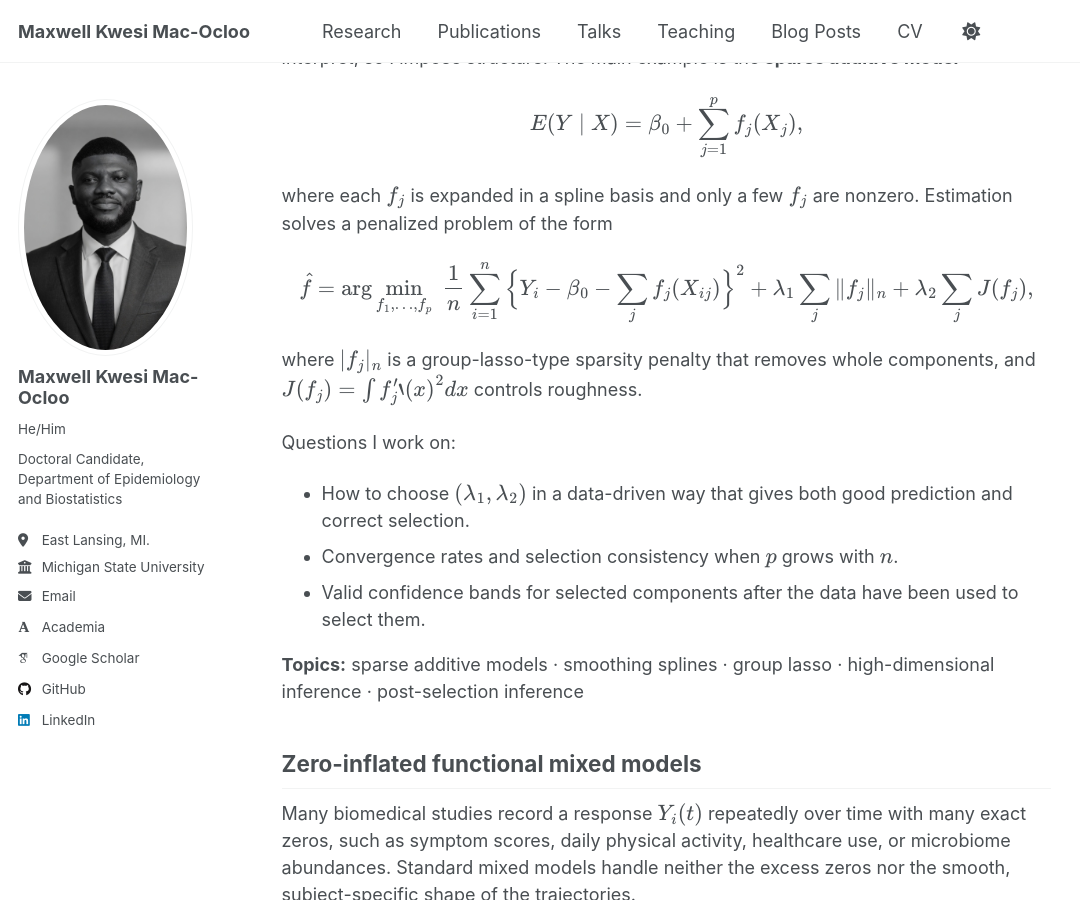
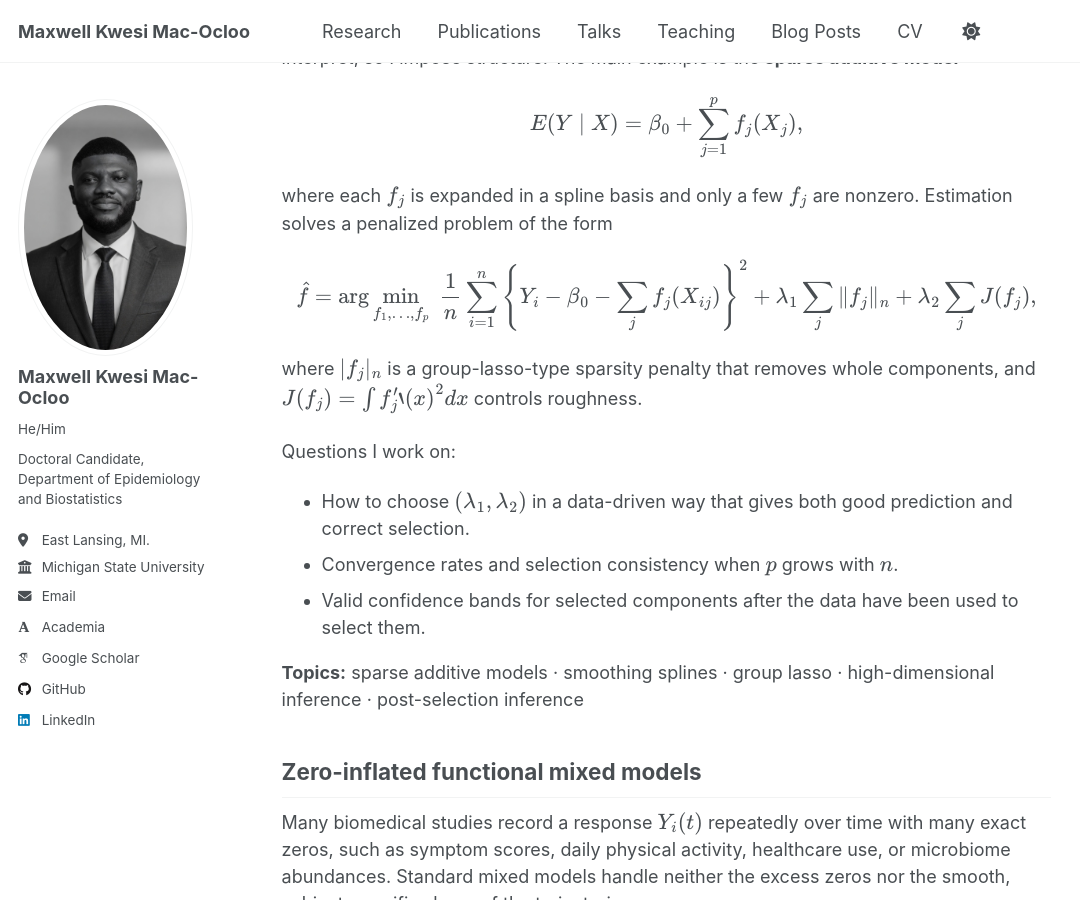
Before and after one commit to MaxwellMacocloo/maxwellmacocloo.github.io, a Jekyll site: the page built from _pages/research.md, in a window 1280 px wide and 900 px high, scrolled down 740 px. Shown: the whole window, without its empty margins (0-1080 px from the left). Built offline with Jekyll 4.4.1, drawn with Linux system fonts in a browser that asks for light colours; some web fonts are replaced.

Commit message:
Fix formatting of mathematical expression in research.md

```diff
--- a/_pages/research.md
+++ b/_pages/research.md
@@ -20,7 +20,7 @@ $$E(Y \mid X) = \beta_0 + \sum_{j=1}^{p} f_j(X_j),$$
 
 where each $f_j$ is expanded in a spline basis and only a few $f_j$ are nonzero. Estimation solves a penalized problem of the form
 
-$$\hat f = \arg\min_{f_1,\ldots,f_p} \; \frac{1}{n}\sum_{i=1}^{n} \Big\{Y_i - \beta_0 - \sum_{j} f_j(X_{ij})\Big\}^2 + \lambda_1 \sum_{j} \|f_j\|_n + \lambda_2 \sum_{j} J(f_j),$$
+$$\hat f = \arg\min_{f_1,\ldots,f_p} \; \frac{1}{n}\sum_{i=1}^{n} \Bigg\{Y_i - \beta_0 - \sum_{j} f_j(X_{ij})\Bigg\}^2 + \lambda_1 \sum_{j} \|f_j\|_n + \lambda_2 \sum_{j} J(f_j),$$
 
 where $\|f_j\|_n$ is a group-lasso-type sparsity penalty that removes whole components, and $J(f_j) = \int \{f_j''(x)\}^2 dx$ controls roughness.
 
```
